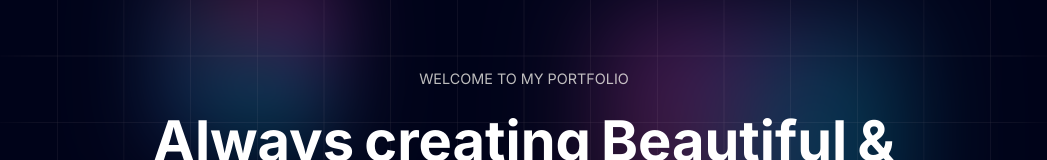
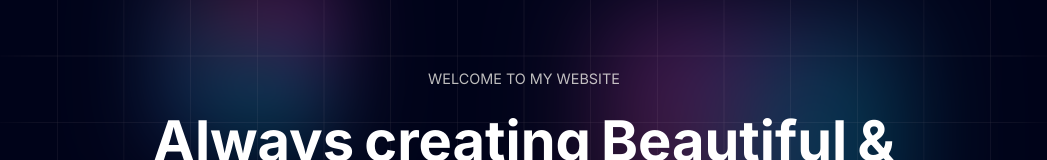
Before and after one commit to royalh23/portfolio-website, a React (Vite) app: page / in a window 1280 px wide. Shown: the part 144-304 px from the top of the page, without its empty margins (116-1163 px from the left). Built offline with nearby package versions, Linux system fonts and the light colour scheme.

Commit message:
chore: update hero text content Change Portfolio to Website

```diff
--- a/src/data/index.ts
+++ b/src/data/index.ts
@@ -38,7 +38,7 @@ export const links = [
 ];
 
 export const heroContent = {
-    title: "Welcome to My Portfolio",
+    title: "Welcome to My Website",
     main: "Always creating Beautiful & Functional Web Experiences",
     description:
         "I'm Royal, Full Stack Developer & this is my corner of the web!",
```
